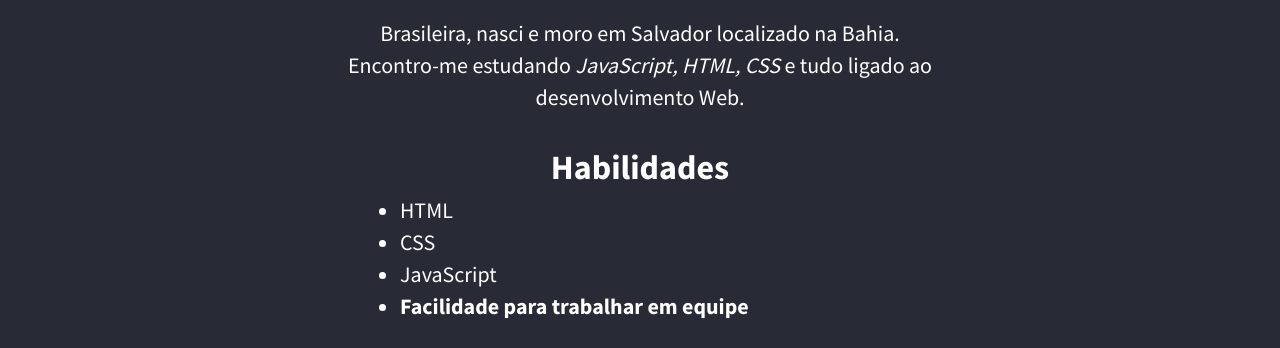
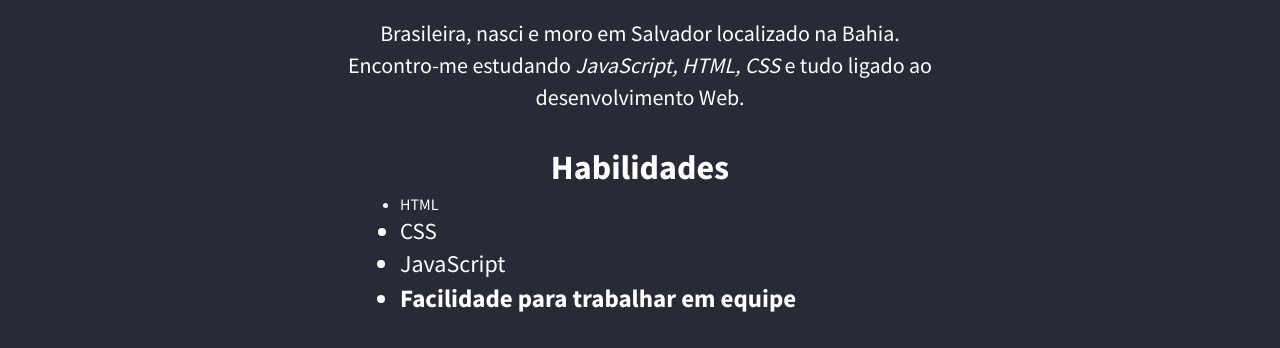
Before and after one commit to rosids/rosids.github.io, a plain HTML site: page index.html in a window 1280 px wide. Shown: the part 564-912 px from the top of the page. Drawn offline with Linux system fonts and the light colour scheme; grey boxes are pictures that could not be loaded.

Commit message:
feat: modified list font size

```diff
--- a/index.html
+++ b/index.html
@@ -3,7 +3,7 @@
     <head>
         <title>Rosiele Serpa</title>
 
-        <link rel="stylesheet" href="style.css">
+        <link rel="stylesheet" type="text/css" href="style.css">
 
     </head>
 
@@ -29,10 +29,10 @@
           <h2>Habilidades</h2>
 
             <ul id="skills">
-              <li>HTML</li>
-              <li>CSS</li>
-              <li>JavaScript</li>
-              <li><strong>Facilidade para trabalhar em equipe</strong></li>
+              <li class="skill-1">HTML</li>
+              <li class="skill-2">CSS</li>
+              <li class="skill-3">JavaScript</li>
+              <li class="skill-4"><strong>Facilidade para trabalhar em equipe</strong></li>
             </ul>
         </div>
 
--- a/style.css
+++ b/style.css
@@ -99,10 +99,23 @@ header {
   margin: 0 auto 30px;
 }
 
-.skill ul li {
+.skill li {
   text-align: left;
-  font-size: 22px;
-  line-height: 32px;
+}
+
+.skill-2 {
+    font-size: 23px;
+    line-height: 33px;
+}
+
+.skill-3 {
+    font-size: 24px;
+    line-height: 34px;
+}
+
+.skill-4 {
+    font-size: 25px;
+    line-height: 35px;
 }
 
 .social-network {
```
